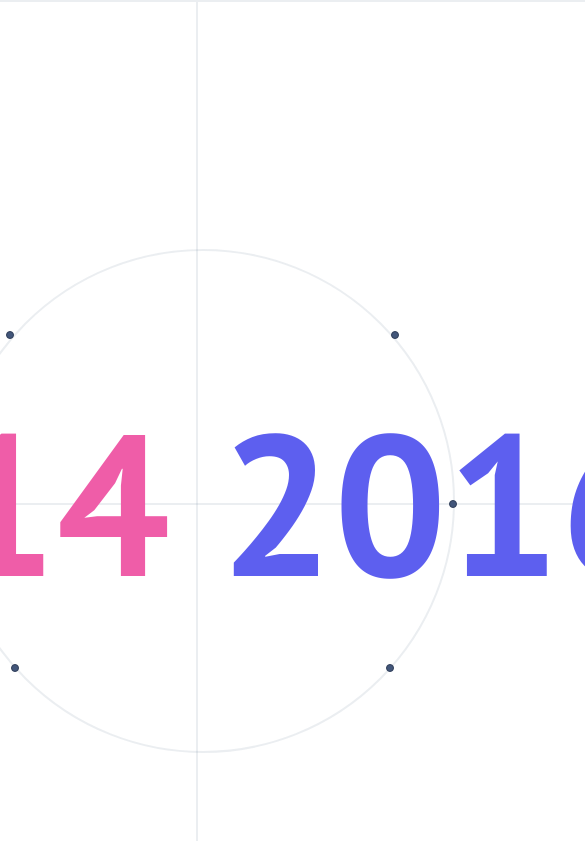
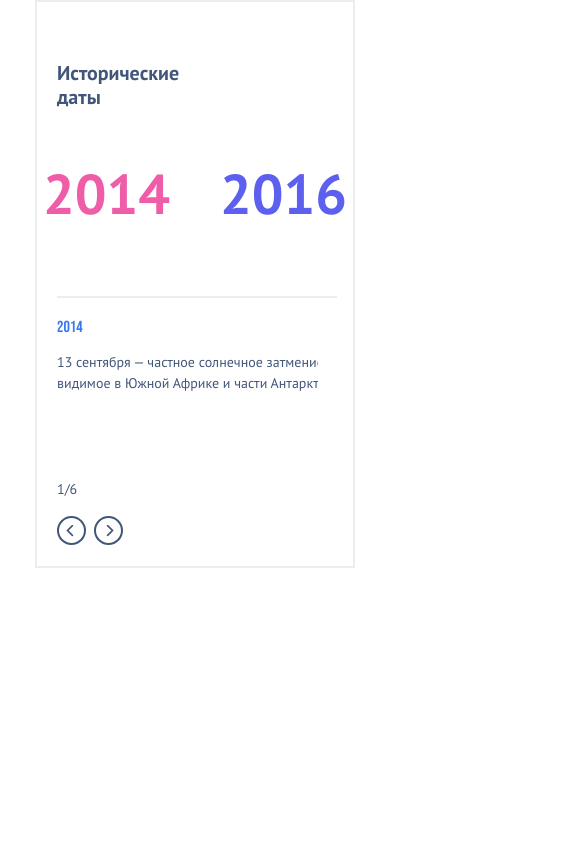
Before and after one commit to katokinawa/only-digital-test, a React (Vite) app: page / in a window 390 px wide. Shown: the top 841 px of the page, 585 px wide, since content can reach past the window. Built offline with nearby package versions, Linux system fonts and the light colour scheme.

Commit message:
feat: add mobile layout

```diff
--- a/src/components/home/home.module.css
+++ b/src/components/home/home.module.css
@@ -192,3 +192,35 @@
   opacity: 1;
   transition: opacity 0.3s ease-in-out;
 }
+
+@media (max-width: 480px) {
+  .main_heading {
+    font-size: 2rem;
+  }
+  .main {
+    --main-width: 320px;
+    --main-height: 568px;
+    padding: 59px 27px 13.33px 20px;
+  }
+  .years {
+    --years-font-size: 5.6rem;
+    top: 163px;
+  }
+  .vertical_stick {
+    display: none;
+  }
+  .horizontal_stick {
+    width: 280px;
+    top: 293px;
+    left: auto;
+  }
+  .centr_circle {
+    display: none;
+  }
+  .circle_dot {
+    display: none;
+  }
+  .circle_item_heading {
+    display: none;
+  }
+}
--- a/src/components/swiper-info/swiper-info.tsx
+++ b/src/components/swiper-info/swiper-info.tsx
@@ -1,6 +1,6 @@
 import { ReactElement } from "react";
 import { Swiper, SwiperSlide } from "swiper/react";
-import { Navigation, Pagination, FreeMode, Mousewheel } from "swiper/modules";
+import { Navigation, FreeMode, Mousewheel } from "swiper/modules";
 import { motion } from "framer-motion";
 import styles from "./swiper-info.module.css";
 
@@ -32,7 +32,7 @@ export const SwiperInfo = ({
   return (
     <article className={styles.swiper}>
       <div className={styles.swiper_navigation_wrapper}>
-        <div className={styles.swiper_pagination}></div>
+        <div className={styles.swiper_pagination}>{index ? index + 1 : 1}/{Object.keys(items).length}</div>
         <div className={styles.swiper_navigation}>
           <div onClick={onPrev} className={styles.swiper_navigation_prev}>
             <div className={styles.swiper_navigation_button_circle}>
@@ -49,9 +49,8 @@ export const SwiperInfo = ({
 
       <div className={styles.swiper_wrapper}>
         <Swiper
-          modules={[Navigation, Pagination, FreeMode, Mousewheel]}
+          modules={[Navigation, FreeMode, Mousewheel]}
           spaceBetween={80}
-          slidesPerView={3}
           slidesPerGroup={3}
           mousewheel={{
             invert: true,
@@ -65,13 +64,12 @@ export const SwiperInfo = ({
             prevEl: `.${styles.swiper_slide_prev}`,
             disabledClass: `${styles.swiper_button_disabled}`,
           }}
-          pagination={{
-            el: `.${styles.swiper_pagination}`,
-            currentClass: `${styles.swiper_pagination_current}`,
-            totalClass: `${styles.swiper_pagination_total}`,
-            type: "fraction",
+          grabCursor={true}
+          breakpoints={{
+            480: {
+              slidesPerView: 3,
+            },
           }}
-          grabCursor={true}
         >
           {activeItems.map((item, index) => (
             <SwiperSlide key={item.id}>
```
Also changed, not shown: src/components/swiper-info/swiper-info.module.css.
